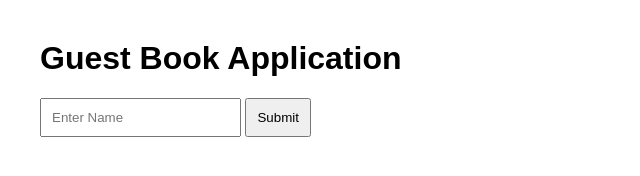
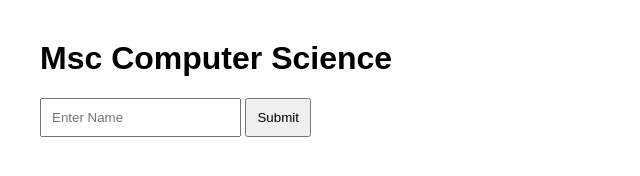
Before and after one commit to abca66388-ship-it/guestbook-mvc, a plain HTML site: page index.html in a window 1280 px wide. Shown: the whole page, without its empty margins (0-640 px from the left). Drawn offline with Linux system fonts and the light colour scheme.

Commit message:
Update index.html

```diff
--- a/index.html
+++ b/index.html
@@ -2,7 +2,7 @@
 
 <head>
 
-<title>Guest Book</title>
+<title>Welcome to</title>
 
 <style>
 
@@ -25,7 +25,7 @@ padding:10px;
 
 <body>
 
-<h1>Guest Book Application</h1>
+<h1>Msc Computer Science</h1>
 
 <form>
 
```
